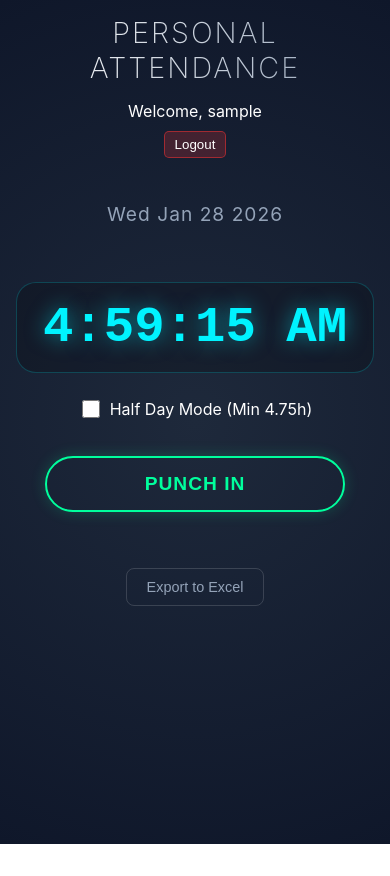
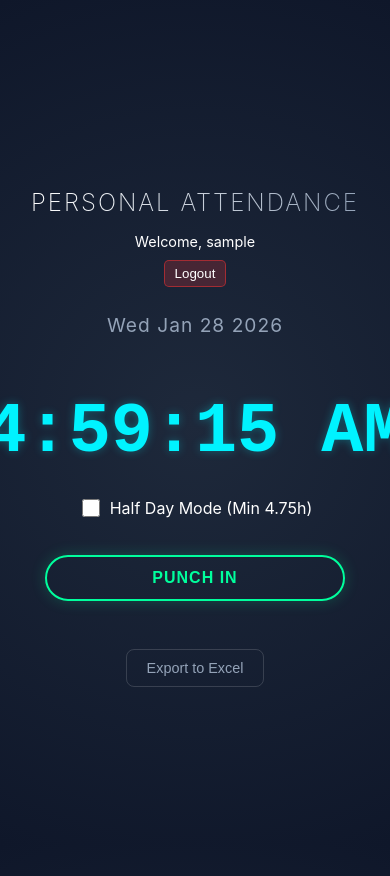
Before and after one commit to nerdyADITYA/Personal_Attendence, a React (Create React App) app: page / in a window 390 px wide. Before the commit the page ends 844 px from the top, so only its background shows below. Built offline with nearby package versions, Linux system fonts and the light colour scheme; no server answers; sample sign-in values are in the browser's storage.

Commit message:
Made the website reactive to all screen sizes

```diff
--- a/src/App.css
+++ b/src/App.css
@@ -199,7 +199,8 @@ h1 {
 
 .modal-content {
   padding: 2.5rem;
-  width: 400px;
+  width: 90%;
+  max-width: 400px;
   text-align: center;
   animation: modalPop 0.3s cubic-bezier(0.175, 0.885, 0.32, 1.275);
 }
@@ -313,3 +314,99 @@ h1 {
     max-width: 300px;
   }
 }
+
+/* Punch Control Styles (Moved from inline) */
+.punch-status-container {
+  text-align: center;
+  margin-bottom: 20px;
+}
+
+.punch-status-info {
+  font-size: 1.2rem;
+  color: var(--neon-green);
+  text-shadow: 0 0 10px rgba(0, 255, 157, 0.3);
+  margin-bottom: 5px;
+}
+
+.expected-out-display {
+  color: #ccc;
+  font-size: 0.9rem;
+}
+
+.half-day-label {
+  margin-left: 10px;
+  color: #ffcc00;
+}
+
+.checkbox-container {
+  margin-bottom: 15px;
+}
+
+.checkbox-label {
+  color: #fff;
+  display: flex;
+  align-items: center;
+  justify-content: center;
+  cursor: pointer;
+  user-select: none;
+  /* Good for mobile */
+}
+
+.mode-checkbox {
+  margin-right: 10px;
+  width: 18px;
+  height: 18px;
+  accent-color: var(--neon-green);
+  /* Modern checkbox styling */
+}
+
+/* Enhanced Mobile Responsiveness */
+@media (max-width: 480px) {
+  .app {
+    padding: 1rem 0.5rem;
+    gap: 1rem;
+    height: auto;
+    /* Allow scrolling on small screens if needed */
+    min-height: 100vh;
+  }
+
+  h1 {
+    font-size: 1.5rem;
+  }
+
+  .header {
+    flex-direction: column;
+    margin-bottom: 10px;
+  }
+
+  .user-info {
+    font-size: 0.9rem;
+  }
+
+  .clock {
+    font-size: 18vw;
+    /* Larger relative to screen width on mobile */
+    padding: 0.5rem;
+    border-width: 0;
+    /* Cleaner look on small screens */
+    background: transparent;
+    text-shadow: 0 0 10px rgba(0, 243, 255, 0.3);
+  }
+
+  .modal-content {
+    width: 90%;
+    /* Responsive width */
+    padding: 1.5rem;
+    margin: 0 1rem;
+  }
+
+  .controls {
+    flex-direction: column;
+  }
+
+  .btn-punch {
+    font-size: 1rem;
+    padding: 12px 30px;
+    width: 100%;
+  }
+}
--- a/src/components/PunchControls.js
+++ b/src/components/PunchControls.js
@@ -50,35 +50,30 @@ export default function PunchControls() {
     return (
         <>
             {punchInTime && (
-                <div style={{ textAlign: 'center', marginBottom: '20px' }}>
-                    <div className="status-info" style={{
-                        fontSize: '1.2rem',
-                        color: 'var(--neon-green)',
-                        textShadow: '0 0 10px rgba(0, 255, 157, 0.3)',
-                        marginBottom: '5px'
-                    }}>
+                <div className="punch-status-container">
+                    <div className="punch-status-info">
                         Punched In at: {punchInTime.toLocaleTimeString('en-US', { hour: 'numeric', minute: '2-digit', hour12: true })}
                     </div>
                     {/* Expected Punch Out Display */}
-                    <div style={{ color: '#ccc', fontSize: '0.9rem' }}>
+                    <div className="expected-out-display">
                         Expected Punch Out: {
                             new Date(punchInTime.getTime() + (isCurrentHalfDay ? 4.75 : 9.5) * 60 * 60 * 1000)
                                 .toLocaleTimeString('en-US', { hour: 'numeric', minute: '2-digit', hour12: true })
                         }
-                        {isCurrentHalfDay && <span style={{ marginLeft: '10px', color: '#ffcc00' }}>(Half Day)</span>}
+                        {isCurrentHalfDay && <span className="half-day-label">(Half Day)</span>}
                     </div>
                 </div>
             )}
 
             <div className="controls">
                 {!isPunchedIn && (
-                    <div style={{ marginBottom: '15px' }}>
-                        <label style={{ color: '#fff', display: 'flex', alignItems: 'center', justifyContent: 'center', cursor: 'pointer' }}>
+                    <div className="checkbox-container">
+                        <label className="checkbox-label">
                             <input
                                 type="checkbox"
                                 checked={isHalfDayMode}
                                 onChange={(e) => setIsHalfDayMode(e.target.checked)}
-                                style={{ marginRight: '10px', width: '18px', height: '18px' }}
+                                className="mode-checkbox"
                             />
                             Half Day Mode (Min 4.75h)
                         </label>
```
